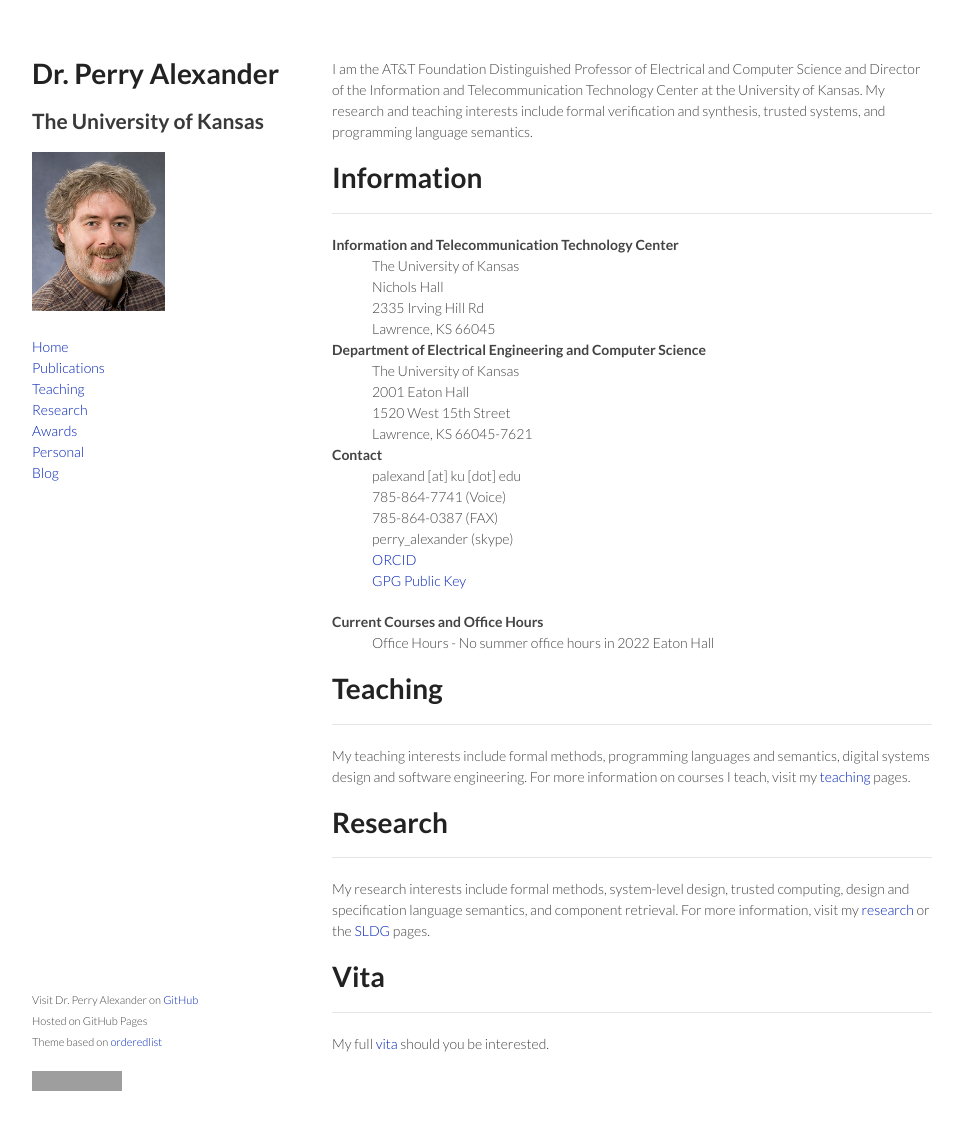
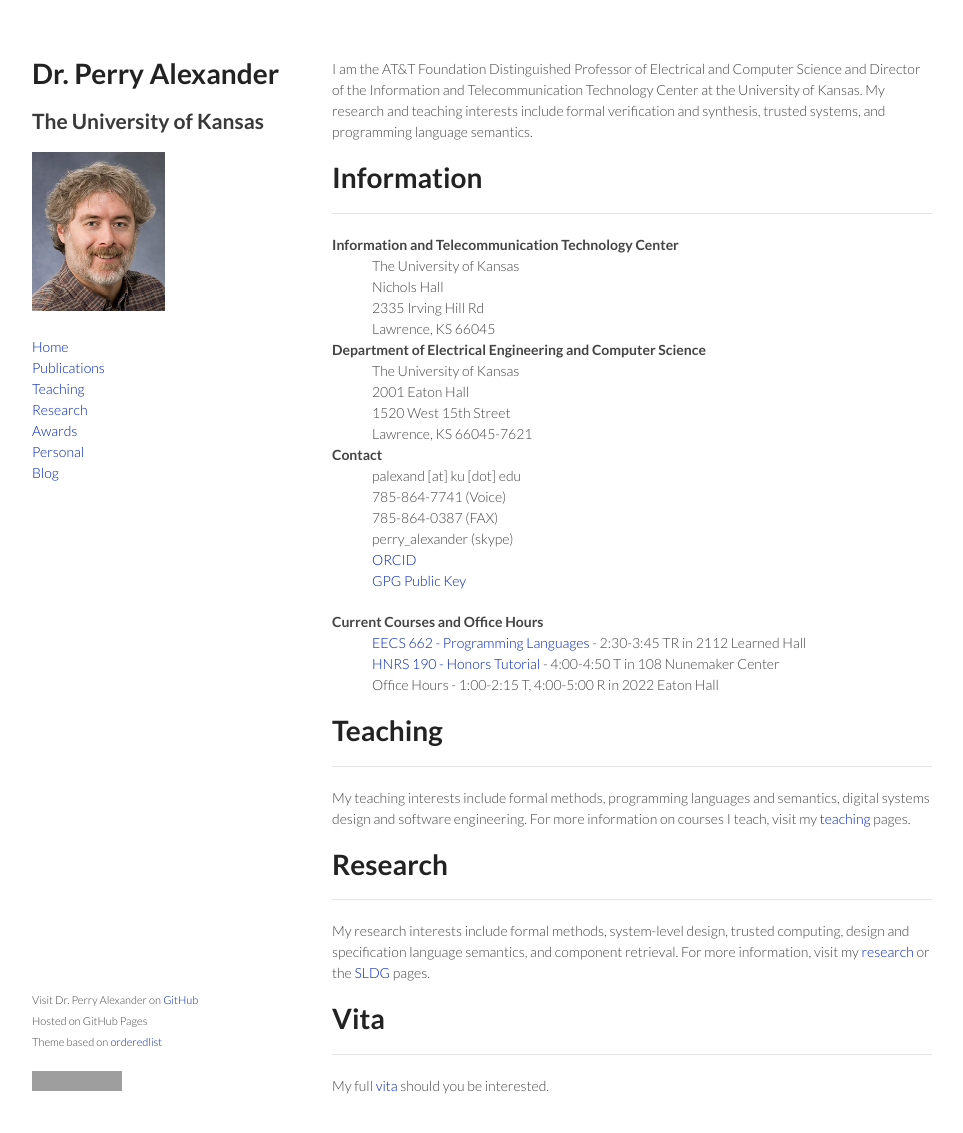
Before and after one commit to palexand/palexand.github.io, a Jekyll site: the page built from index.md, in a window 1280 px wide and 1166 px high. Shown: the top 1133 px of the window, without its empty margins (158-1121 px from the left). Built offline with Jekyll 4.4.1, drawn with Linux system fonts in a browser that asks for light colours; grey boxes are pictures that could not be loaded.

Commit message:
Updates for fall 2018

```diff
--- a/_config.yml
+++ b/_config.yml
@@ -3,7 +3,7 @@ account: palexand
 github: https://github.com/palexand
 title: Dr. Perry Alexander
 subtitle: The University of Kansas
-ohrs: No summer office hours
+ohrs: 1:00-2:15 T, 4:00-5:00 R
 markdown: kramdown
 name: WPA
 description: Perry Alexander's Website
--- a/_data/teaching.yml
+++ b/_data/teaching.yml
@@ -9,6 +9,8 @@
   github: palexand
   repo: eecs662
   description: This course is an undergraduate introduction to programming language concepts. It is taught by implementing a collection of interpreters that implement language features. Specific topics include structuring an interpreter, abstract syntax, early and late binding, laziness and strictness, function definition and application, static an dynamic scoping, and techniques for implementing these features.
+  when: 2:30-3:45 TR
+  where: 2112 Learned Hall
 
 - name: EECS 762 - Programming Language Foundations I
   github: palexand
@@ -34,3 +36,5 @@
   github: palexand
   repo: hnrs190
   description: The Freshman Honors Tutorial is a one hour class introducing freshman honors program students to research and KU.  My section looks at the early days of computing focusing on how computing came to be and why.  We look at work by the major early computing scholars and put their work in the context of World War II.  We also look a that the limitations of computing and what we know about what can and cannot be computed mechanically
+  when: 4:00-4:50 T
+  where: 108 Nunemaker Center
```
